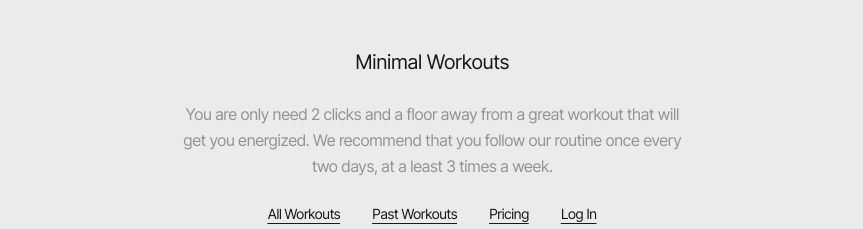
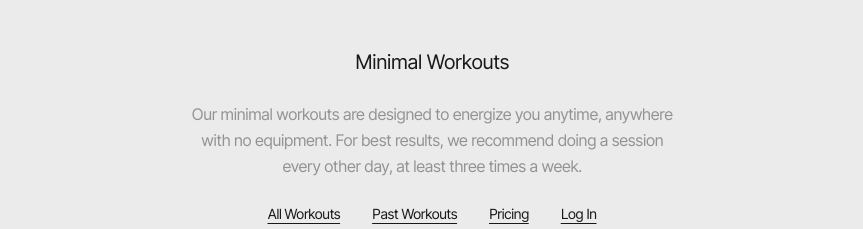
Before and after one commit to TanguyChaumette/Minimal-Workouts-React, a React (Vite) app: page / in a window 1280 px wide. Shown: the top 229 px of the page, without its empty margins (208-1071 px from the left). Built offline with nearby package versions, Linux system fonts and the light colour scheme.

Commit message:
updated copy

```diff
--- a/src/App.jsx
+++ b/src/App.jsx
@@ -14,7 +14,7 @@ function App() {
 
         <div className="flex flex-col gap-[24px] max-w-[500px] items-center justify-center">
           <h2>Minimal Workouts</h2>
-          <p className="text-darkgray">You are only need 2 clicks and a floor away from a great workout that will get you energized. We recommend that you follow our routine once every two days, at a least 3 times a week.</p>
+          <p className="text-darkgray">Our minimal workouts are designed to energize you anytime, anywhere with no equipment. For best results, we recommend doing a session every other day, at least three times a week.</p>
           <div className="flex gap-[32px] items-center justify-center">
             <button className="link-button">All Workouts</button>
             <button className="link-button">Past Workouts</button>
```
